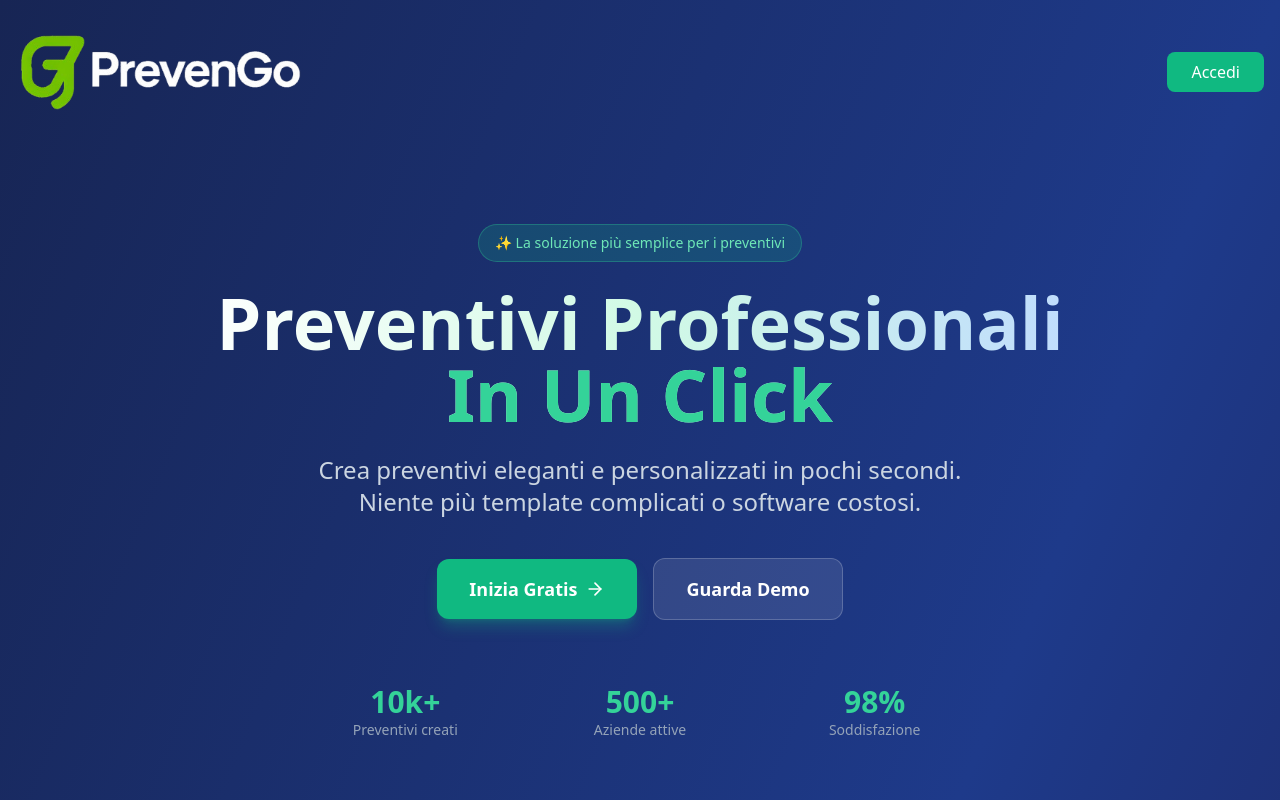
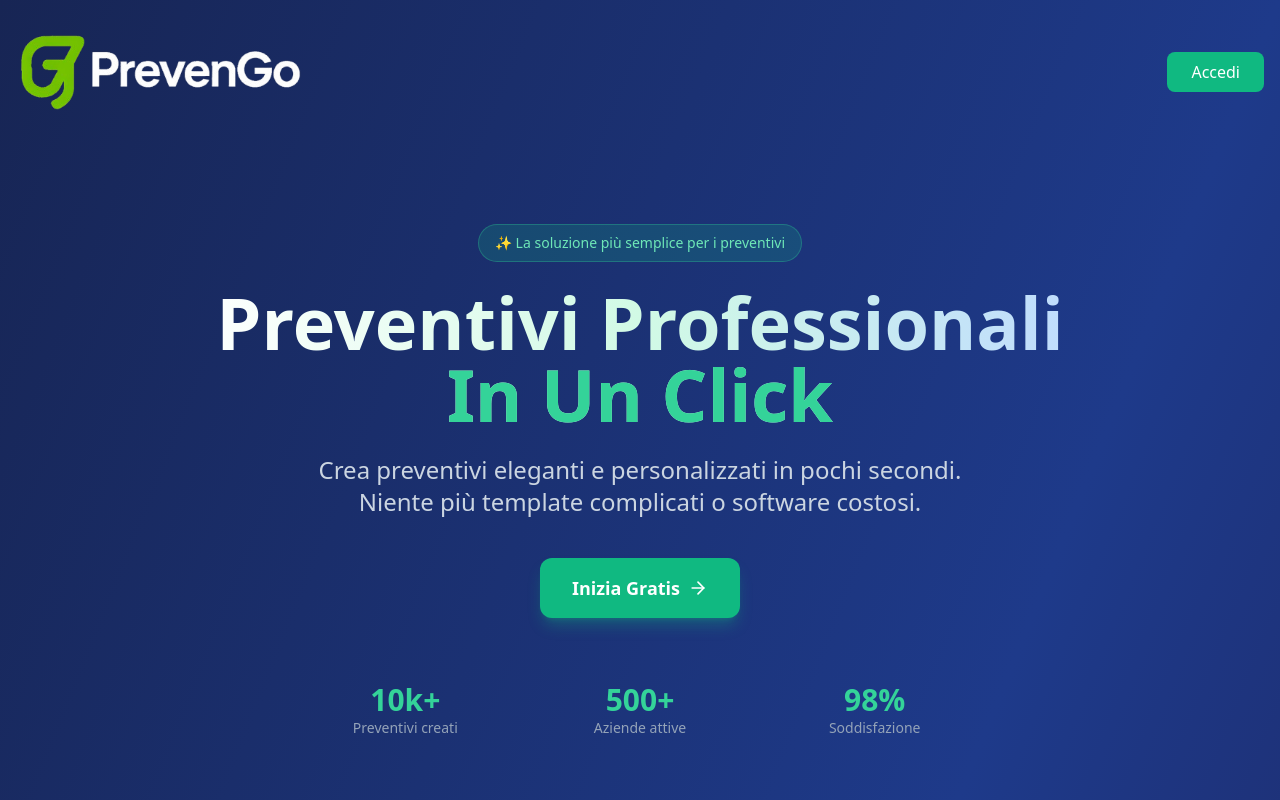
Before and after one commit to EbraamWD/PrevenGo, a React (Create React App) app in the folder frontend/: page / in a window 1280 px wide. Shown: the top 800 px of the page. Built offline with nearby package versions, Linux system fonts and the light colour scheme; no server answers.

Commit message:
removed demo button for now

```diff
--- a/frontend/src/components/LandingPage.jsx
+++ b/frontend/src/components/LandingPage.jsx
@@ -139,9 +139,7 @@ export default function LandingPage() {
               Inizia Gratis
               <ArrowRight className="w-5 h-5" />
             </button>
-            <button className="px-8 py-4 bg-white/10 hover:bg-white/20 border border-white/20 rounded-xl font-semibold text-lg transition-all">
-              Guarda Demo
-            </button>
+
           </div>
 
           {/* Stats */}
```
